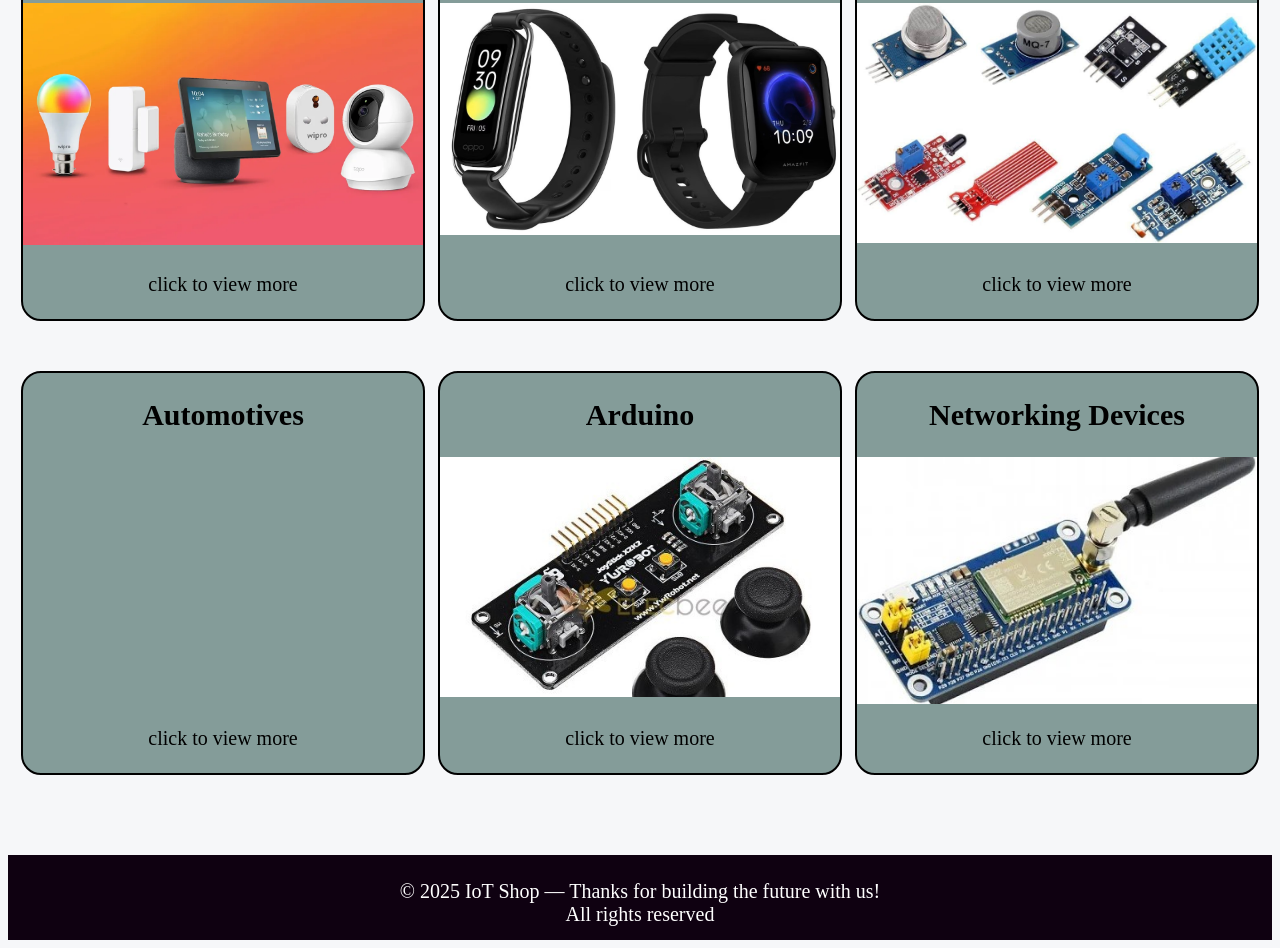
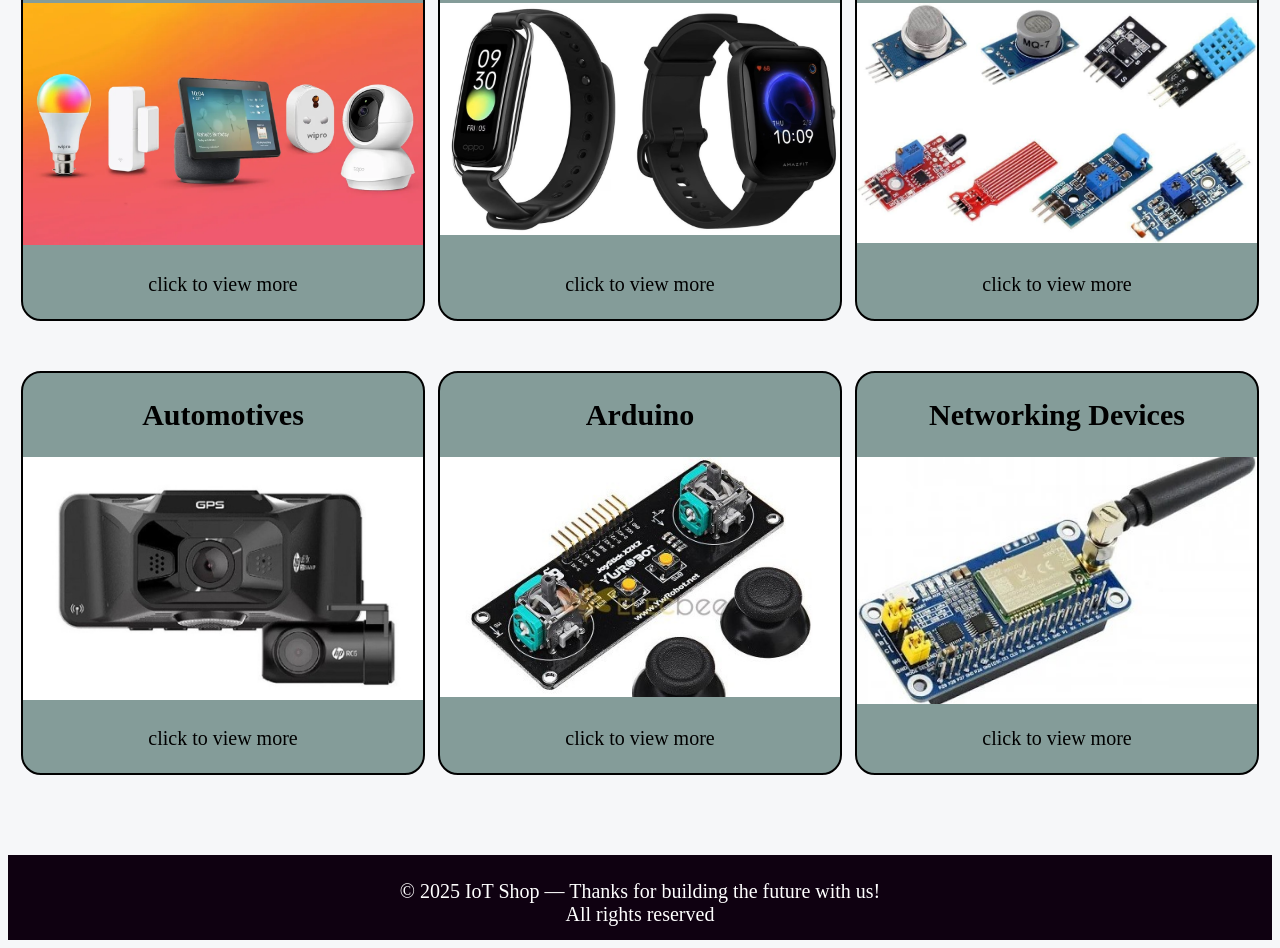
Before and after one commit to pratik123479/seminarweb, a plain HTML site: page index.html in a window 1280 px wide. Shown: the part 772-1720 px from the top of the page. Drawn offline with Linux system fonts and the light colour scheme.

Commit message:
Update new.css

```diff
--- a/new.css
+++ b/new.css
@@ -106,7 +106,7 @@
 }
 
 #image4{
-    background-image: url("automot");
+    background-image: url("automotive.jpg");
     background-size: contain;
     background-repeat: no-repeat;
     height: 250px;
```
